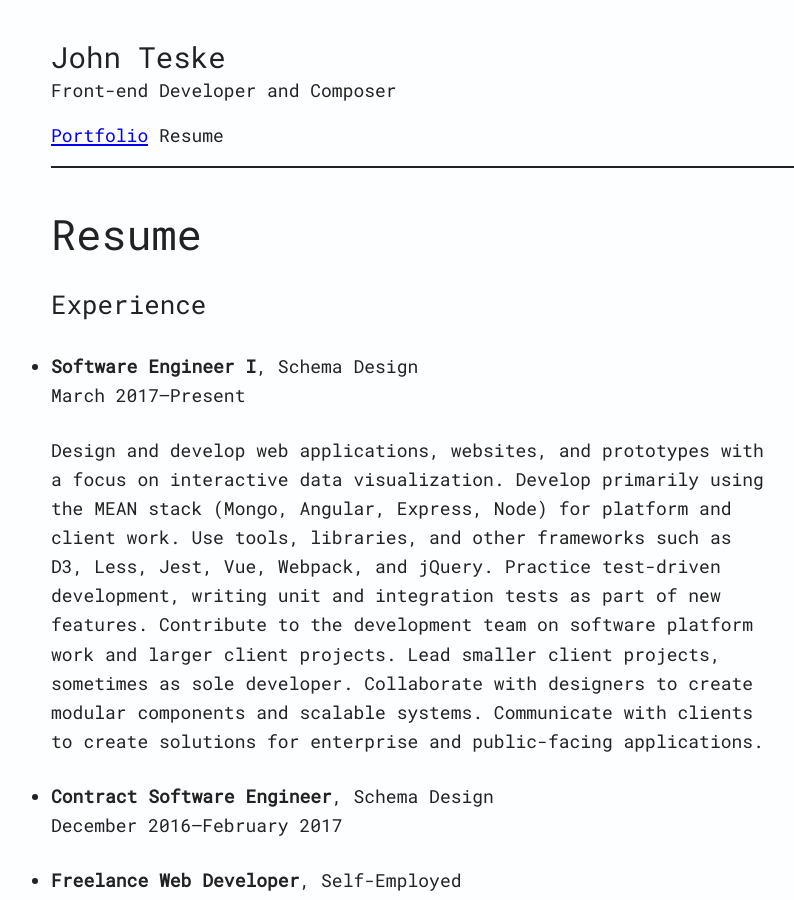
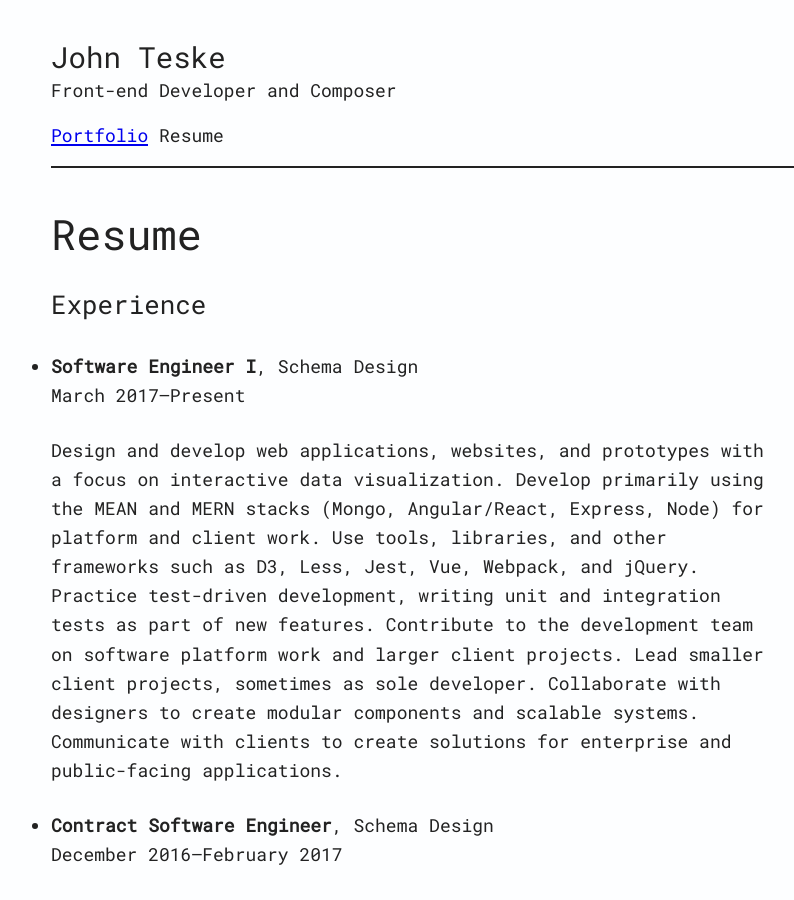
Before and after one commit to johnteske/johnteske.github.io, a Jekyll site: the page built from resume.html, in a window 1280 px wide and 900 px high. Shown: the whole window, without its empty margins (109-903 px from the left). Built offline with Jekyll 4.4.1, drawn with Linux system fonts in a browser that asks for light colours.

Commit message:
Update resume

```diff
--- a/_data/resume.json
+++ b/_data/resume.json
@@ -32,7 +32,7 @@
             "company": "Schema Design",
             "position": "Software Engineer I",
             "startDate": "2017-03-01",
-            "summary": "Design and develop web applications, websites, and prototypes with a focus on interactive data visualization. Develop primarily using the MEAN stack (Mongo, Angular, Express, Node) for platform and client work. Use tools, libraries, and other frameworks such as D3, Less, Jest, Vue, Webpack, and jQuery. Practice test-driven development, writing unit and integration tests as part of new features. Contribute to the development team on software platform work and larger client projects. Lead smaller client projects, sometimes as sole developer. Collaborate with designers to create modular components and scalable systems. Communicate with clients to create solutions for enterprise and public-facing applications."
+            "summary": "Design and develop web applications, websites, and prototypes with a focus on interactive data visualization. Develop primarily using the MEAN and MERN stacks (Mongo, Angular/React, Express, Node) for platform and client work. Use tools, libraries, and other frameworks such as D3, Less, Jest, Vue, Webpack, and jQuery. Practice test-driven development, writing unit and integration tests as part of new features. Contribute to the development team on software platform work and larger client projects. Lead smaller client projects, sometimes as sole developer. Collaborate with designers to create modular components and scalable systems. Communicate with clients to create solutions for enterprise and public-facing applications."
         },
         {
             "company": "Schema Design",
```
